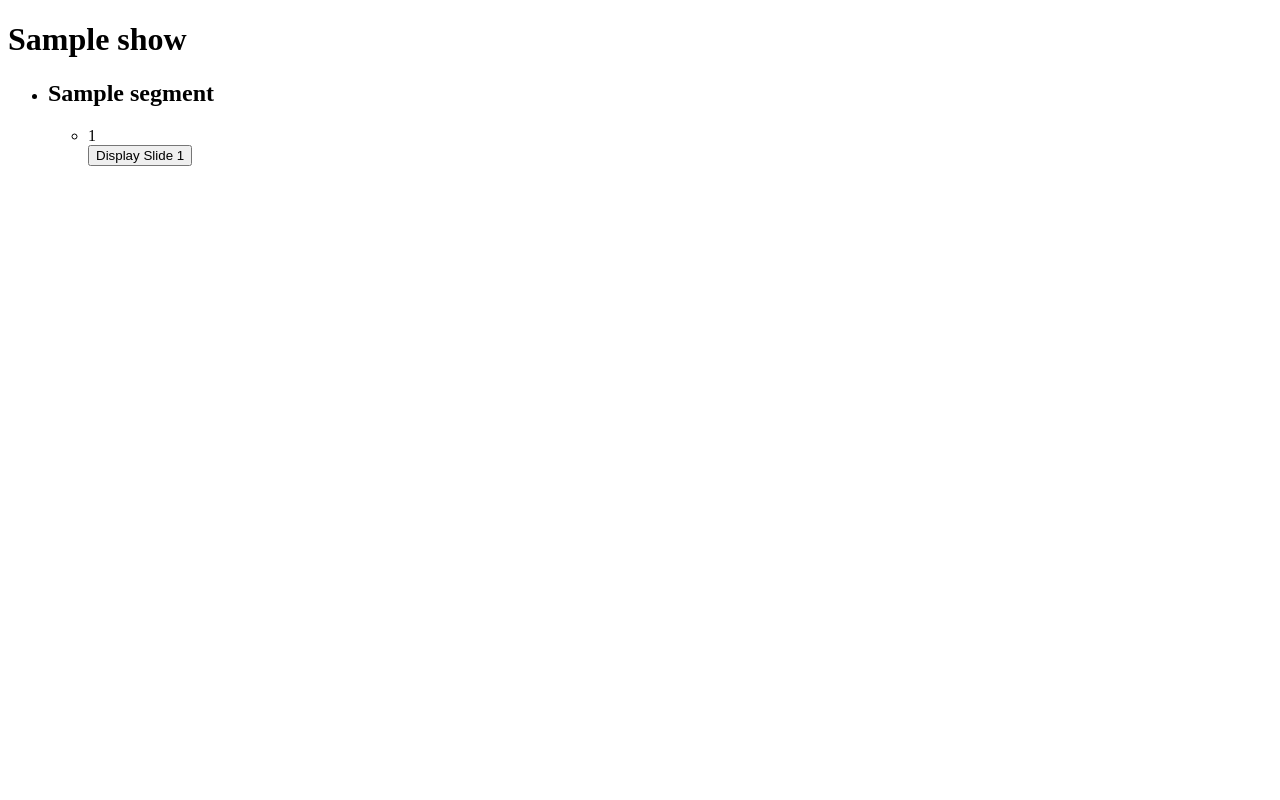
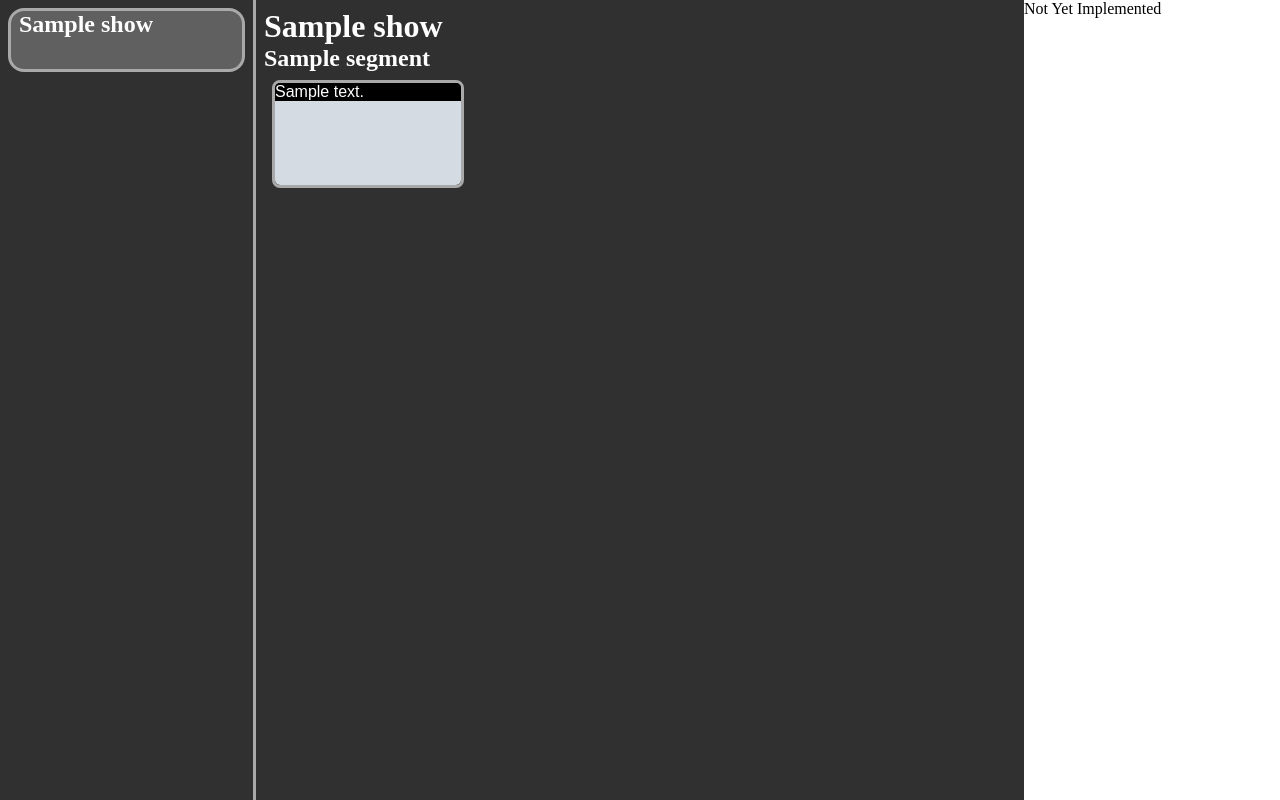
Before and after one commit to sheepman4267/OpenShow, a Django app: page /slides/show/1 in a window 1280 px wide. Run offline with Django 4.2, Linux system fonts and the light colour scheme; tables that the repository leaves empty hold one stand-in row (values such as "Sample post"); grey boxes marked "Sample" are stand-in pictures; some libraries are stand-ins or nearby versions.

Commit message:
Begin fixing the presentation view, add basic image support

```diff
--- a/OpenShow/OpenShow/settings.py
+++ b/OpenShow/OpenShow/settings.py
@@ -9,7 +9,7 @@ https://docs.djangoproject.com/en/4.1/topics/settings/
 For the full list of settings and their values, see
 https://docs.djangoproject.com/en/4.1/ref/settings/
 """
-
+import os.path
 from pathlib import Path
 
 # Build paths inside the project like this: BASE_DIR / 'subdir'.
@@ -27,6 +27,8 @@ DEBUG = True
 
 ALLOWED_HOSTS = []
 
+MEDIA_ROOT = f'{BASE_DIR}/media/'
+MEDIA_URL = '/media/'
 
 # Application definition
 
--- a/OpenShow/OpenShow/urls.py
+++ b/OpenShow/OpenShow/urls.py
@@ -15,8 +15,10 @@ Including another URLconf
 """
 from django.contrib import admin
 from django.urls import path, include
+from django.conf import settings
+from django.conf.urls.static import static
 
 urlpatterns = [
     path('admin/', admin.site.urls),
-    path('slides/', include('slides.urls'))
-]
+    path('slides/', include('slides.urls')),
+] + static(settings.MEDIA_URL, document_root=settings.MEDIA_ROOT)
--- a/OpenShow/slides/editor/templates/editor/edit_element.html
+++ b/OpenShow/slides/editor/templates/editor/edit_element.html
@@ -3,7 +3,7 @@
         {% csrf_token %}
         <input type="hidden" name="slide" _="on load set my @value to @data-slide-pk of #editor">
         {{ form.body }}
-        {{ form.css_class }}{{ form.order }}
+        {{ form.css_class }}{{ form.order }}<span>{{ form.image }}</span>
         <button hx-post="{% if action == 'edit' %}{% url 'edit-element' slideelement.pk %}{% else %}{% url 'new-element' %}{% endif %}"
                              hx-select="#editor"
                 hx-target="#editor">Submit</button>
--- a/OpenShow/slides/editor/templates/editor/show_editor.html
+++ b/OpenShow/slides/editor/templates/editor/show_editor.html
@@ -5,6 +5,7 @@
 {% block additional_css %}
     <link rel="stylesheet" href="{% static 'editor/editor.css' %}">
     <link rel="stylesheet" href="{% static 'slides/slide.css' %}">
+    <link rel="stylesheet" href="{% static 'slides/slide-thumbnail.css' %}">
 {% endblock %}
 
 {% block content %}
--- a/OpenShow/slides/editor/views.py
+++ b/OpenShow/slides/editor/views.py
@@ -53,14 +53,14 @@ class SlideCreateView(CreateView):
 
 class SlideElementCreateView(CreateView):
     model = SlideElement
-    fields = ['css_class', 'body', 'order', 'slide']
+    fields = ['css_class', 'body', 'order', 'image', 'slide']
     template_name = 'editor/edit_element.html'
     extra_context = {'action': 'new'}
 
 
 class SlideElementUpdateView(UpdateView):
     model = SlideElement
-    fields = ['css_class', 'body', 'order', 'slide']
+    fields = ['css_class', 'body', 'order', 'image', 'slide']
     template_name = 'editor/edit_element.html'
     extra_context = {'action': 'edit'}
 
--- a/OpenShow/slides/models.py
+++ b/OpenShow/slides/models.py
@@ -107,6 +107,11 @@ class SlideElement(models.Model):  # An individual piece of a slide (a block of
         related_name='elements',
         on_delete=models.CASCADE,
     )
+    image = models.ImageField(
+        blank=True,
+        null=True,
+        upload_to='element_images/'
+    )
 
     def get_absolute_url(self):
         return reverse('edit-slide', kwargs={'pk': self.slide.pk})
--- /dev/null
+++ b/OpenShow/slides/static/slides/presenter-view.css
@@ -0,0 +1,83 @@
+* {
+    box-sizing: border-box;
+    margin: 0;
+    padding: 0;
+}
+
+body {
+    display: grid;
+    grid-template-columns: 1fr 3fr 1fr;
+    height: 100dvh;
+}
+
+#shows-sidebar {
+    background: #303030;
+}
+
+#shows-sidebar ul {
+    display: flex;
+    flex-direction: column;
+    border-right: 3px solid darkgray;
+    height: 100%;
+    overflow: scroll;
+    list-style: none;
+    gap: 0.5rem;
+    padding: 0.5rem;
+}
+
+#shows-sidebar li {
+    height: 4rem;
+    background: #606060;
+    border: 3px solid darkgray;
+    border-radius: 1rem;
+    padding-left: 0.5rem;
+}
+
+#shows-sidebar a {
+    color: white;
+    text-decoration: none;
+}
+
+#show.presentation {
+    background: #303030;
+    overflow: scroll;
+    color: white;
+    padding: 0.5rem;
+}
+
+#show.presentation > ul {
+    display: flex;
+    flex-direction: column;
+    list-style: none;
+}
+
+#show.presentation > ul > li > ul {
+    display: grid;
+    grid-template-columns: repeat(5, 1fr);
+    list-style: none;
+}
+
+#show.presentation
+
+/* Temporary slide thumbnails- eventually, these need to display an accurate representation of the slide. For now, we'll make it the right size and just throw the text in. */
+
+.slide-thumbnail .slide {
+    width: calc(1920px / 10);
+    height: calc(1080px / 10);
+    background: black;
+    color: white;
+    font-family: sans-serif;
+}
+
+.slide-thumbnail {
+    max-width: calc(1920px / 10);
+    max-height: calc(1080px / 10);
+    overflow: hidden;
+    margin: 0.5rem;
+    border: 3px solid darkgray;
+    border-radius: 0.5rem;
+}
+
+.slide-thumbnail:hover {
+    border: 3px solid #808080;
+}
--- a/OpenShow/slides/templates/slides/show.html
+++ b/OpenShow/slides/templates/slides/show.html
@@ -1,7 +1,25 @@
 {% extends 'editor/base.html' %}
 
+{% load static %}
+
+{% block additional_css %}
+    <link rel="stylesheet" href="{% static 'slides/presenter-view.css' %}">
+{#    <link rel="stylesheet" href="{% static 'slides/slide-thumbnail.css' %}">#}
+{% endblock %}
+
 {% block content %}
-    <div id="show-editor" data-show-pk="{{ show.pk }}" data-next-segment-order="{{ show.next_segment_order }}">
+    <div id="shows-sidebar">
+        <ul>
+            {% for show in shows %}
+                <a href="{% url 'show' show.pk %}">
+                    <li>
+                        <h2>{{ show.name }}</h2>
+                    </li>
+                </a>
+            {% endfor %}
+        </ul>
+    </div>
+    <div id="show" class="presentation" data-show-pk="{{ show.pk }}" data-next-segment-order="{{ show.next_segment_order }}">
         <h1>{{ show.name }}</h1>
         <ul>
             {% for segment in show.segments.all %}
@@ -17,4 +35,8 @@
                 </li>
             {% endfor %}
         </ul>
+    </div>
+    <div id="show-controls">
+        Not Yet Implemented
+    </div>
 {% endblock %}
--- a/OpenShow/slides/templates/slides/slide-thumbnail.html
+++ b/OpenShow/slides/templates/slides/slide-thumbnail.html
@@ -1,9 +1,11 @@
 <div class="thumbnail">
-    {{ slide.pk }}
     <form method="post" action="{% url 'show-slide' %}">
         {% csrf_token%}
         <input type="hidden" name="slide_pk" value="{{ slide.pk }}">
         <input type="hidden" name="show_pk" value="{{ show.pk }}">
-        <button hx-post="{% url 'show-slide' %}" hx-swap="none">Display Slide {{ slide.pk }}</button>
+{#        <button hx-post="{% url 'show-slide' %}" hx-swap="none">Display Slide {{ slide.pk }}</button>#}
+        <div hx-post="{% url 'show-slide' %}" hx-swap="none" class="slide-thumbnail">
+            {% include 'slides/slide.html' with slide=slide %}
+        </div>
     </form>
 </div>
--- a/OpenShow/slides/templates/slides/slide.html
+++ b/OpenShow/slides/templates/slides/slide.html
@@ -9,9 +9,9 @@
     {% for element in slide.get_elements %}
         <div class="{{ element.css_class }}">
             {{ element.body|safe }}
+            {% if element.image %}
+                <img src="{{ element.image.url }}">
+            {% endif %}
         </div>
-            {{ slide.segment.deck.custom_css }}
     {% endfor %}
-    <span>{{ slide.segment.deck.custom_css }}
-    {{ slide.segment.custom_css }}</span>
 </div>
--- a/OpenShow/slides/urls.py
+++ b/OpenShow/slides/urls.py
@@ -1,4 +1,6 @@
 from django.urls import path, include
+from django.conf.urls.static import static
+from django.conf import settings
 from . import views
 import django_eventstream
 
--- a/OpenShow/slides/views.py
+++ b/OpenShow/slides/views.py
@@ -39,6 +39,9 @@ class DisplayView(DetailView):
 class ShowView(DetailView):
     model = Show
     template_name = "slides/show.html"
+    extra_context = {
+        'shows': Show.objects.all(),
+    }
 
 
 class ShowSlideView(FormView):
```
Also changed, not shown: OpenShow/slides/editor/static/editor/editor.css (+0 -25 lines), OpenShow/slides/static/slides/slide-thumbnail.css (added, +24 -0 lines), OpenShow/slides/templates/slides/base.html (added, +17 -0 lines). Lines whose indentation alone changed are shown as unchanged.
